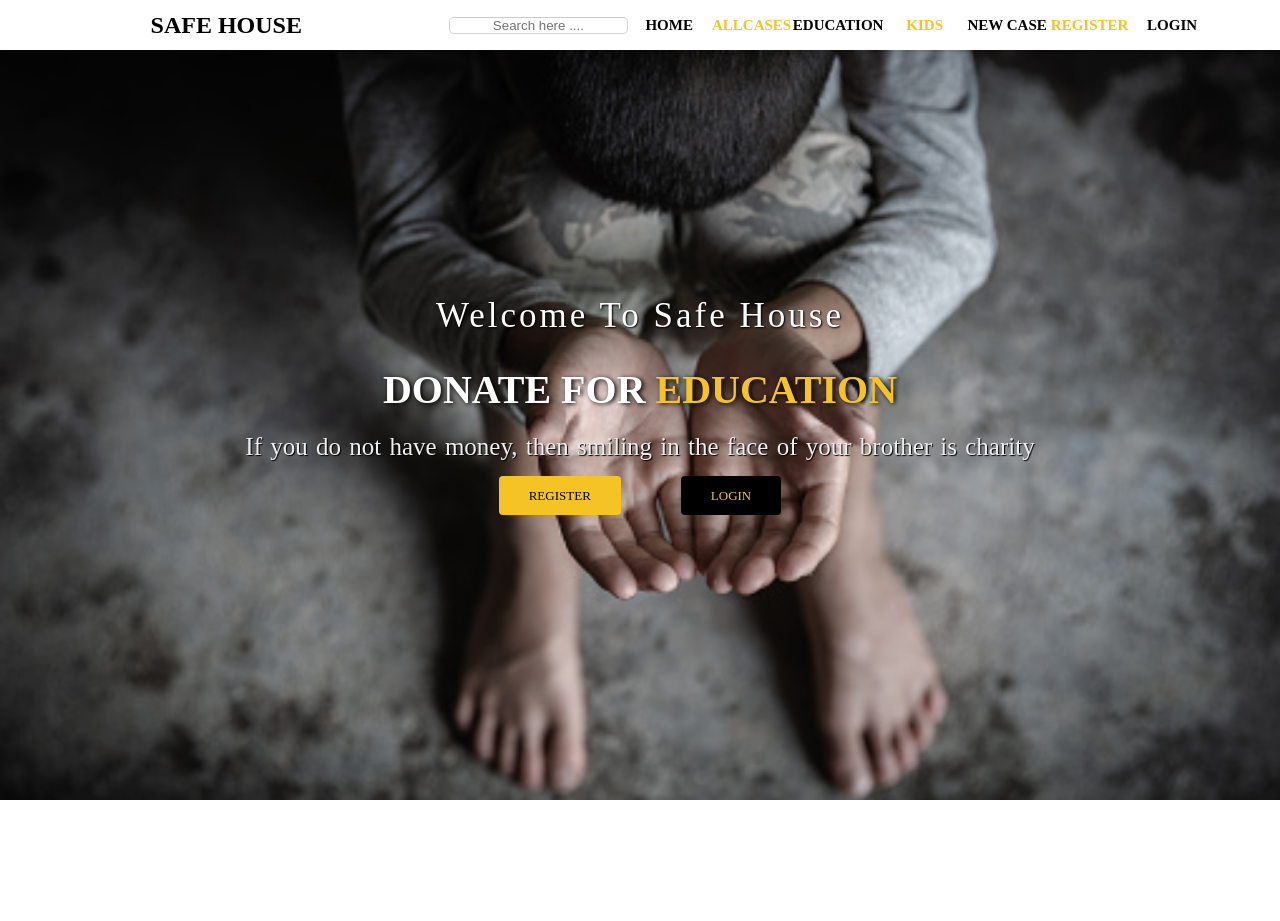
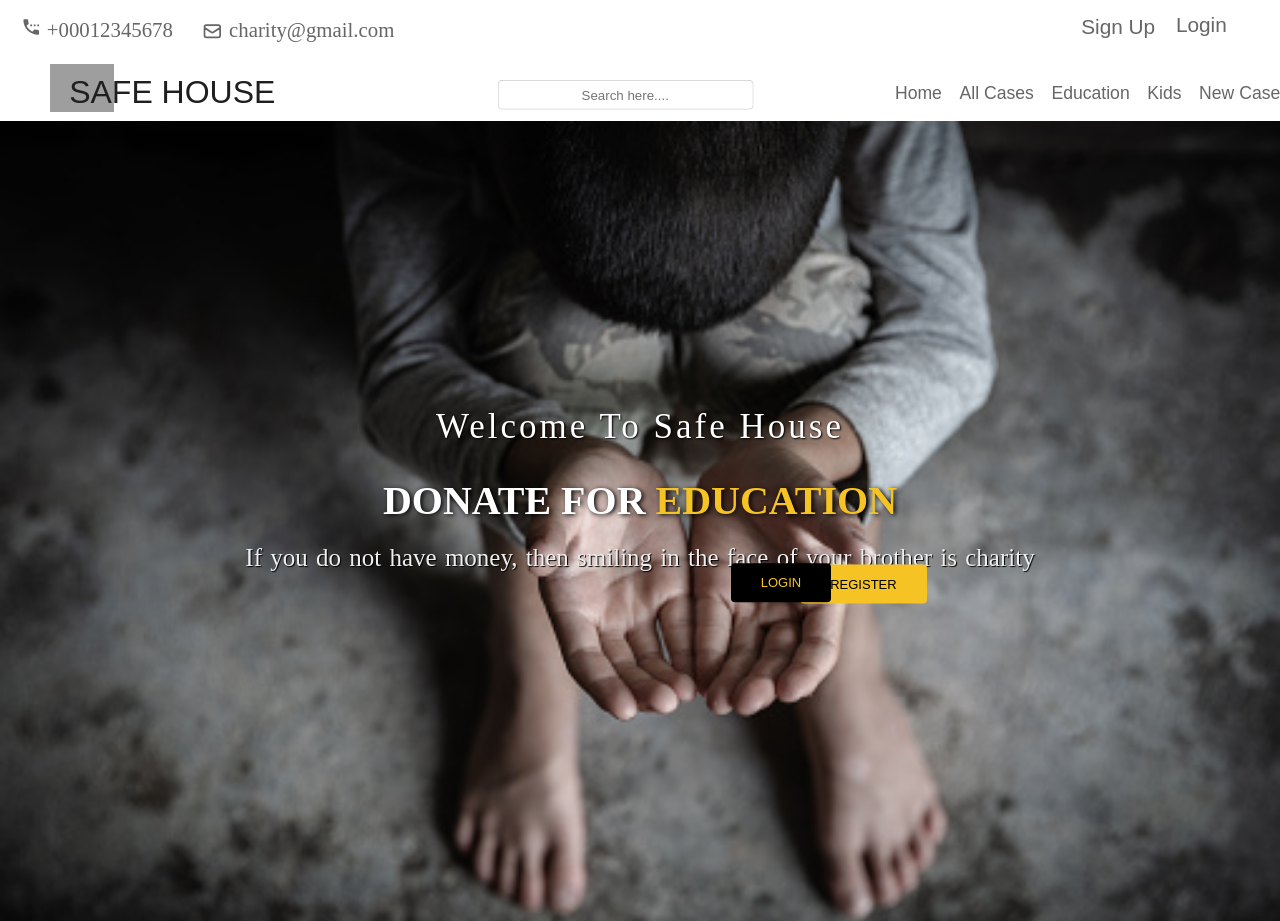
Before and after one commit to CodeWarriorsTeam/MERAKI_Academy_Project_5, a React (Create React App) app in the folder frontend/: page / in a window 1280 px wide. Before the commit the page ends 800 px from the top, so only its background shows below. Built offline with nearby package versions, Linux system fonts and the light colour scheme; grey boxes are pictures that could not be loaded.

Commit message:
modify css to nav bar

```diff
--- a/frontend/src/component/Home/Home.js
+++ b/frontend/src/component/Home/Home.js
@@ -3,30 +3,33 @@ import axios from "axios";
 import { Routes, Route, Link, Navigate } from "react-router-dom";
 import "./Home.css";
 
-const Home=()=>{
-    return(<>
+const Home = () => {
+  return (
+    <>
+      <br /> <br /> <br />
       <header className="headerHome">
         <main className="main">
           <section className="whatDo">
             <h3 id="Welcome">Welcome To Safe House</h3>
-           <h1 id="headerWhatDo">Donate for <span className="change_content"></span></h1>
-           <p id="prgWhatDo"> If you do not have money, then smiling in the face of your brother is charity</p>
+            <h1 id="headerWhatDo">
+              Donate for <span className="change_content"></span>
+            </h1>
+            <p id="prgWhatDo">
+              {" "}
+              If you do not have money, then smiling in the face of your brother
+              is charity
+            </p>
             <Link className="register" to="/register">
-                <a id="Register">
-                Register
-                </a>
+              <a id="Register">Register</a>
             </Link>
-              <Link className="login" to="/login"><a id="Login">
-                Login</a>
+            <Link className="login" to="/login">
+              <a id="Login">Login</a>
             </Link>
-
           </section>
         </main>
       </header>
-
-    </>)
-}
-
-
+    </>
+  );
+};
 
 export default Home;
--- a/frontend/src/component/NavBar/Navigation.css
+++ b/frontend/src/component/NavBar/Navigation.css
@@ -1,4 +1,133 @@
-.NavBar{
+.num {
+  color: #666;
+  float: left;
+  font-size: 1.3em;
+  transform: translate(1em, 0.8em);
+}
+.email22 {
+  transform: translate(-0.3em, 0.2em);
+}
+.word {
+  font-size: 1.3em;
+  transform: translate(2.7em, 0.8em);
+  color: #666;
+  float: left;
+}
+.menu {
+ transform: translate(0em, 2em);
+}
+.safeHouse {
+  transform: translate(-20.9em, 1.3em);
+  color: rgb(31, 31, 31);
+  font-size: 2em;
+  font-family: fantasy;
+}
+.logo {
+  width: 5%;
+  float: left;
+  transform: translate(-18em, 2em);
+}
+.login {
+  font-size: 1.3em;
+  float: right;
+  transform: translate(1em, -2.6em);
+  text-decoration: none;
+  color: #666;
+  font-family: sans-serif;
+}
+.login:hover {
+  color: #f5c323;
+}
+
+.register {
+  font-size: 1.3em;
+  float: right;
+  transform: translate(-6em, -2.5em);
+  text-decoration: none;
+  color: #666;
+  font-family: sans-serif;
+}
+.register:hover {
+  color: #f5c323;
+}
+
+#searchInput:hover {
+  border-top: 1px rgb(0, 0, 0) solid;
+  border-right: 1px rgb(0, 0, 0) solid;
+  border-left: 1px rgb(0, 0, 0) solid;
+  border-bottom: 1px rgb(0, 0, 0) solid;
+}
+#searchInput {
+  height: 30px;
+  transform: translate(-28em, 0.8em);
+  width: 20%;
+  border-top: 1px rgba(116, 105, 105, 0.342) solid;
+  border-right: 1px rgba(138, 127, 127, 0.342) solid;
+  border-left: 1px rgba(138, 127, 127, 0.342) solid;
+  border-bottom: 1px rgba(138, 127, 127, 0.342) solid;
+  color: black;
+  border-radius: 5px;
+}
+.Home {
+  float: left;
+  text-decoration: none;
+  font-size: 1.1em;
+  transform: translate(28em, 0.8em);
+  color: #666;
+  font-family: sans-serif;
+}
+.Home:hover {
+  color: #f5c323;
+}
+#AllCases {
+  float: left;
+  text-decoration: none;
+  font-size: 1.1em;
+  transform: translate(29em, 0.8em);
+  color: #666;
+  font-family: sans-serif;
+}
+#AllCases:hover {
+  color: #f5c323;
+}
+
+.education {
+   float: left;
+   text-decoration: none;
+   font-size: 1.1em;
+   transform: translate(30em, 0.8em);
+   color: #666;
+   font-family: sans-serif;
+ }
+ .education:hover {
+   color: #f5c323;
+ }
+
+ #kids {
+   float: left;
+   text-decoration: none;
+   font-size: 1.1em;
+   transform: translate(31em, 0.8em);
+   color: #666;
+   font-family: sans-serif;
+ }
+ #kids:hover {
+   color: #f5c323;
+ }
+ #newCase {
+   float: left;
+   text-decoration: none;
+   font-size: 1.1em;
+   transform: translate(32em, 0.8em);
+   color: #666;
+   font-family: sans-serif;
+ }
+ #newCase:hover {
+   color: #f5c323;
+ }
+/* AllCases */
+
+/* .NavBar{
     display: flex;
     position: absolute;
     top:0px;
@@ -6,21 +135,17 @@
     width: 100%;
     height:50px;
     background: white;
-    /* color: white; */
+    color: white;
     justify-content: space-evenly;
     align-items: center;
     text-transform: uppercase;
     box-shadow: 0 2px 3px rgba(0, 0, 0, 0.1);
     border: transparent solid ;
-
-    /* border-radius:10px ; */
 }
 
 nav .logo{
     width: 25%;
     text-align: center;
-    /* display: flex; */
-
 }
 
 
@@ -88,4 +213,4 @@ nav .logo{
  }
  #headerLogo {
    color: black;
-  }
+  } */
--- a/frontend/src/component/NavBar/Navigation.js
+++ b/frontend/src/component/NavBar/Navigation.js
@@ -3,6 +3,8 @@ import { Link } from "react-router-dom";
 import { useDispatch, useSelector } from "react-redux";
 import { logoutUser } from "../../reducer/login";
 import { useNavigate } from "react-router-dom";
+import {MdSettingsPhone,MdSearch} from "react-icons/md"
+import {HiOutlineMail} from "react-icons/hi"
 import "./Navigation.css";
 const Navigation = ({
   setSearchCase,
@@ -27,21 +29,25 @@ const Navigation = ({
 
   return (
     <>
-      <nav className="NavBar">
-        <div className="logo">
-          <h1 id="headerLogo" className="animate__animated animate__bounce animate__infinites	">Safe House</h1>
-        </div>
+    <div><a className="num"><MdSettingsPhone className="phone"/> +00012345678</a>  <a className="word"><HiOutlineMail className="email22"/>charity@gmail.com</a></div>
+      {/* <nav className="NavBar">     */}
+        {/* <div className="logo">
+          <h1 id="headerLogo" className="animate__animated animate__bounce animate__infinites">Safe House</h1>
+        </div> */}
         <div className="menu">
-          <input
+          <a><img className="logo" src="https://tse3.mm.bing.net/th?id=OIP.T9dXwfMb2pOdT1tuFBKYigHaGZ&pid=Api&P=0&w=201&h=174"/></a>
+          <p className="safeHouse">SAFE HOUSE</p>
+         {/* <MdSearch className="iconSearch"/>  */}
+         <input
             id="searchInput"
             type="text"
-            placeholder="Search here ...."
+            placeholder="Search here...."
             onChange={(e) => {
               setSearchCase(e.target.value);
             }}
           />
           <Link to="/">
-            <a id="Home">Home</a>
+            <a className="Home">Home</a>
           </Link>
           <Link
             to="/allcases"
@@ -50,7 +56,7 @@ const Navigation = ({
               setCategory(false);
             }}
           >
-            <a id="AllCases">AllCases</a>{" "}
+            <a id="AllCases">All Cases</a>{" "}
           </Link>
           <Link
             to="/allcases"
@@ -59,7 +65,7 @@ const Navigation = ({
               setAllCase(false);
             }}
           >
-            <a id="education">education</a>{" "}
+            <a className="education">Education</a>{" "}
           </Link>
           <Link
             to="/allcases"
@@ -68,29 +74,31 @@ const Navigation = ({
               setAllCase(false);
             }}
           >
-            <a id="kids">kids</a>{" "}
+            <a id="kids">Kids</a>{" "}
           </Link>
           <Link className="newcase" to="/newcase">
             <a id="newCase">New Case</a>{" "}
           </Link>
-
+</div>
           <></>
           {state.isLoggedIn || userId ? (
             <a id="Logout" onClick={logout}>
               Logout
             </a>
+
           ) : (
+
             <>
               <Link className="register" to="/register">
-                <a id="RegisterNav">Register</a>
+                <a id="RegisterNav">Sign Up</a>
               </Link>
               <Link className="login" to="/login">
-                <a id="LoginNav">Login</a>
+               Login
               </Link>
             </>
           )}
-        </div>
-      </nav>
+
+      {/* </nav> */}
     </>
   );
 };
```
Lines whose indentation alone changed are shown as unchanged.
